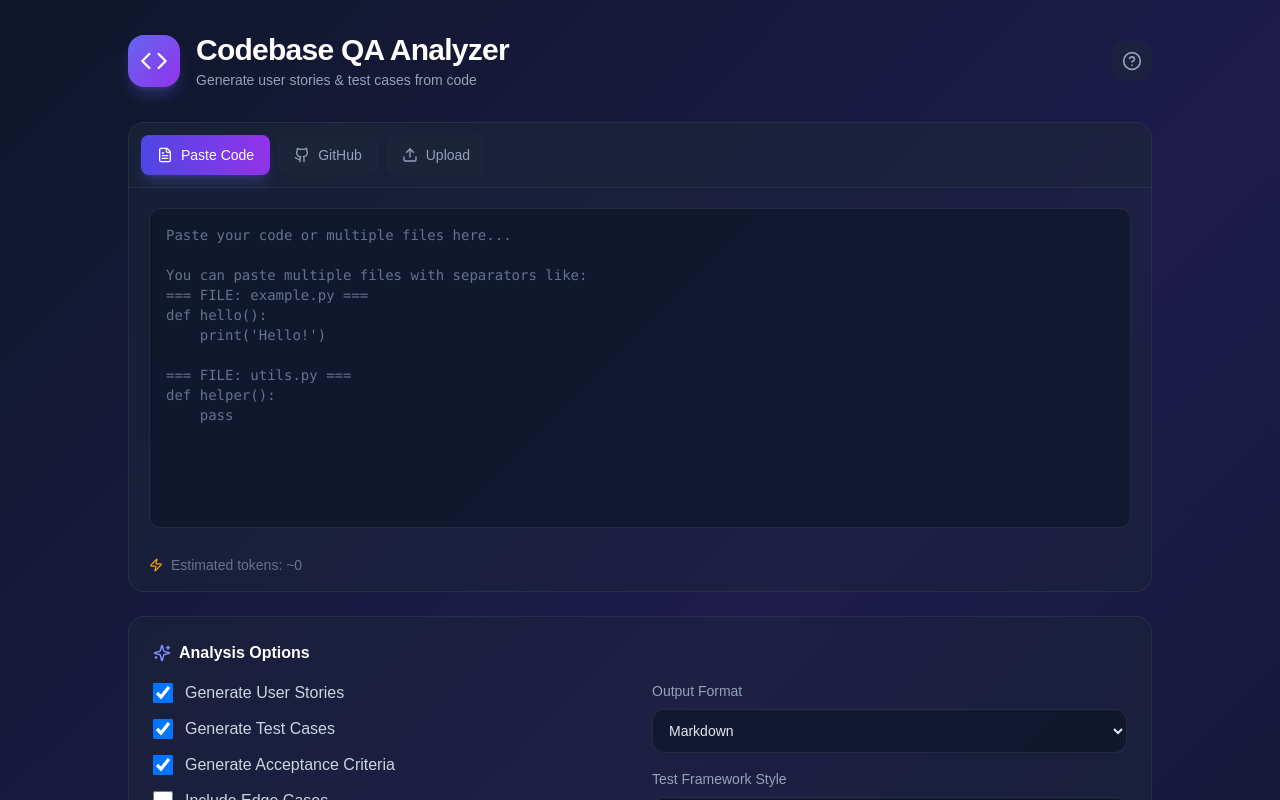
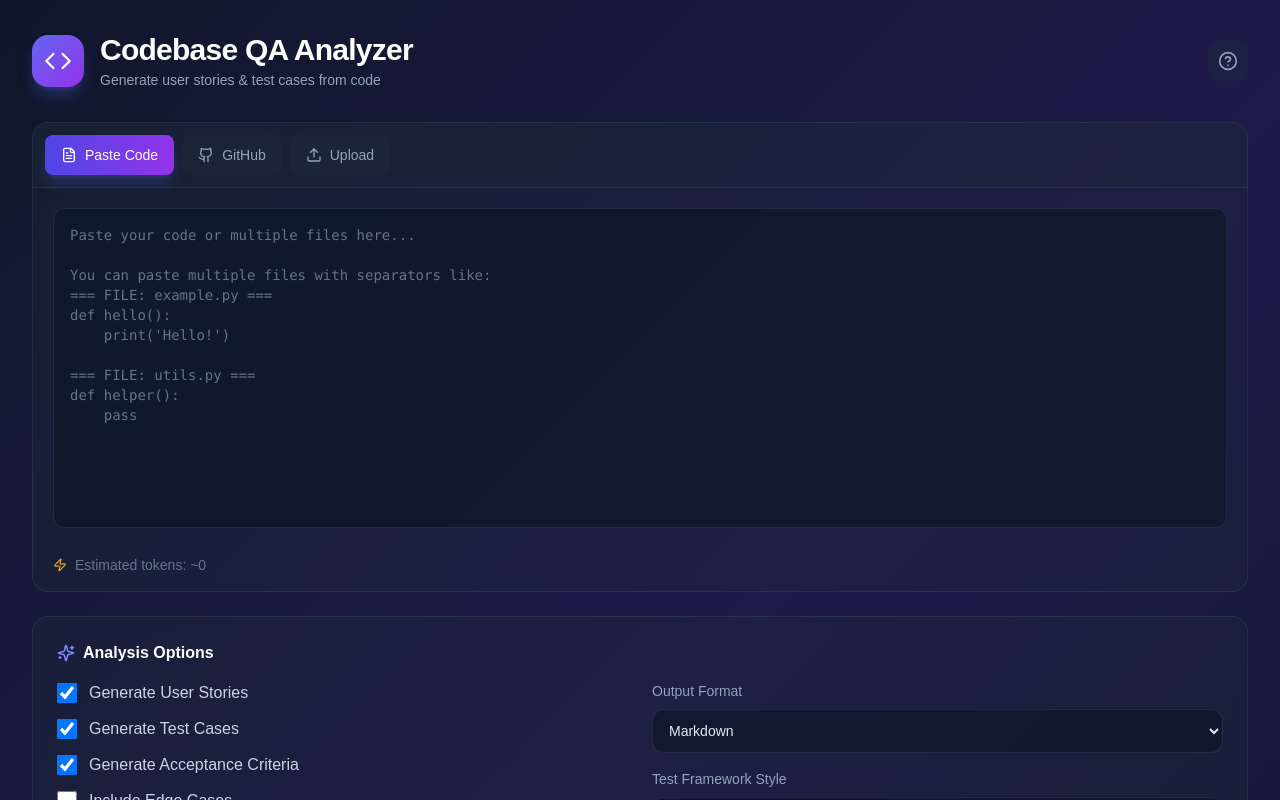
Before and after one commit to diegocconsolini/OrizonQA, a Next.js app: page / in a window 1280 px wide. Shown: the top 800 px of the page. Built offline with nearby package versions, Linux system fonts and the light colour scheme.

Commit message:
Auto-commit: 2025-11-29 23:41:00

```diff
--- a/app/page.js
+++ b/app/page.js
@@ -113,7 +113,7 @@ export default function Home() {
 
   return (
     <div className="min-h-screen p-4 md:p-8">
-      <div className="max-w-5xl mx-auto">
+      <div>
         <Header onHelpClick={() => setShowHelp(!showHelp)} />
 
         {showHelp && <HelpModal onClose={() => setShowHelp(false)} />}
```
